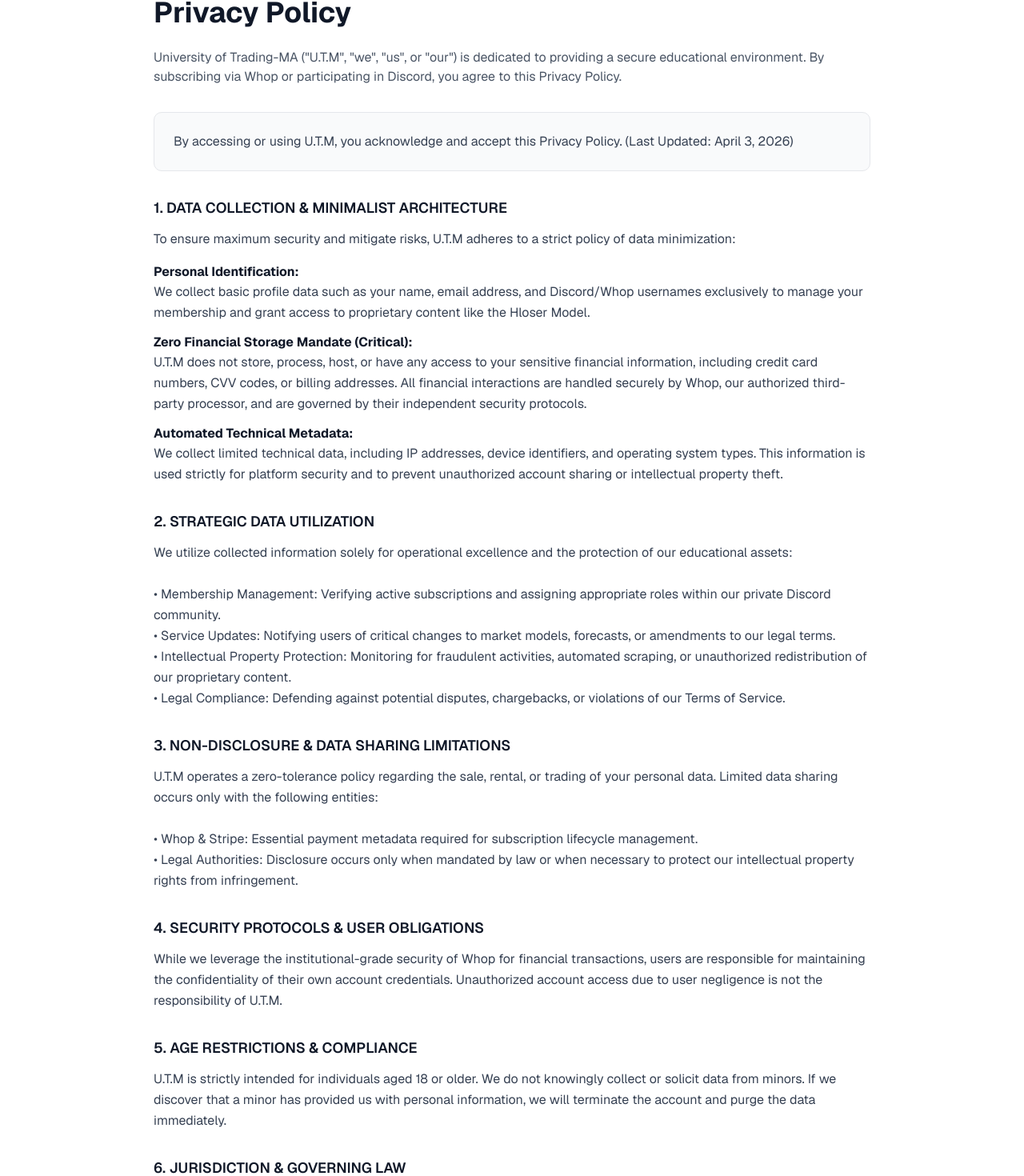
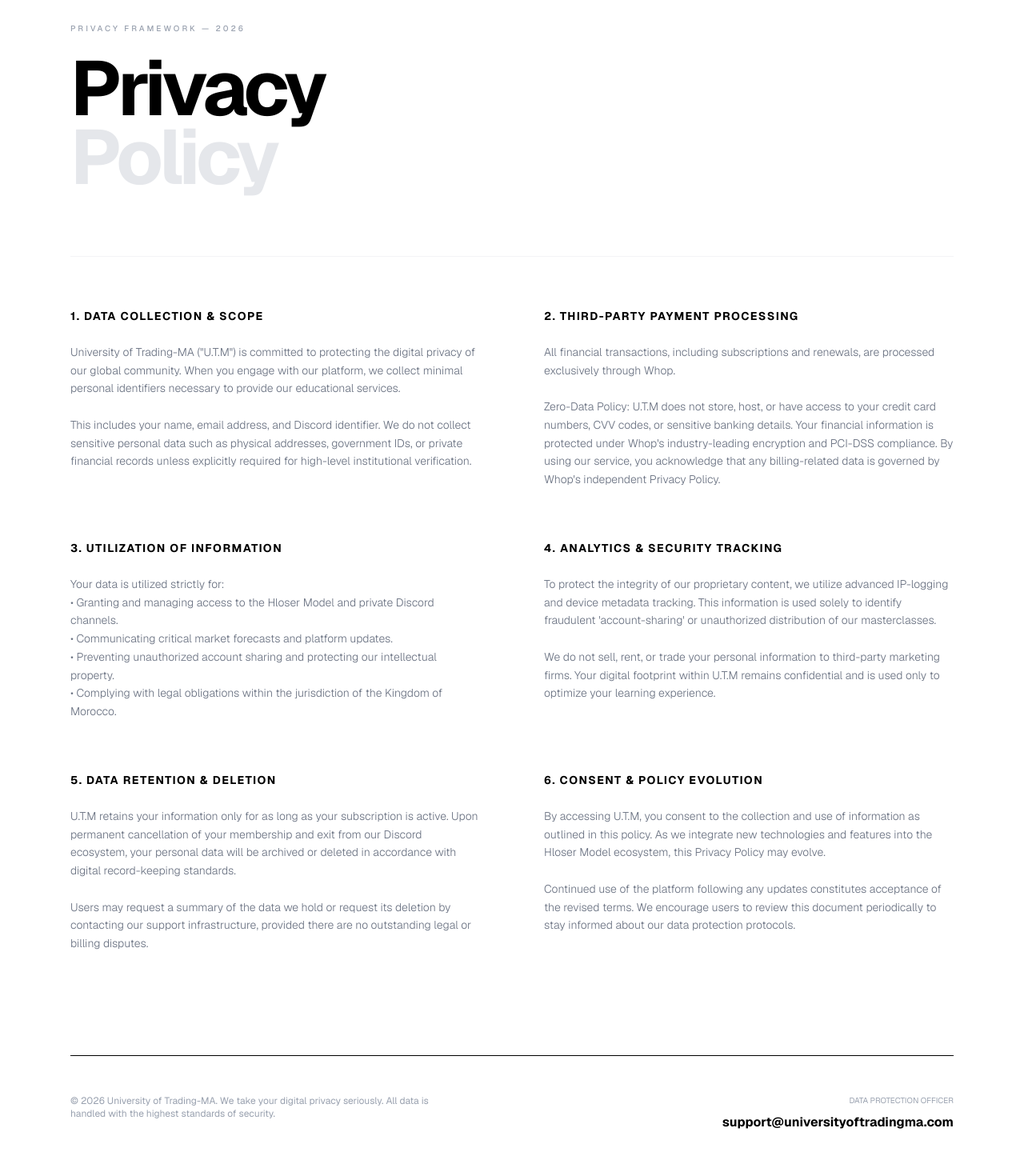
Before and after one commit to hloser77/University-of-Trading-MA, a Next.js app: page /privacy in a window 1280 px wide. Shown: the part 132-1602 px from the top of the page at 80% size. Built offline with nearby package versions, Linux system fonts and the light colour scheme.

Commit message:
Update page.tsx

```diff
--- a/app/privacy/page.tsx
+++ b/app/privacy/page.tsx
@@ -1,149 +1,99 @@
-"use client"
+"use client";
 
-import Header from "@/components/header"
-import Footer from "@/components/footer"
-
-interface SubSection {
-  title: string
-  content: string
-}
-
-interface Section {
-  title: string
-  content: string
-  subsections?: SubSection[]
-}
+import Header from "@/components/header";
+import Footer from "@/components/footer";
 
 export default function PrivacyPolicy() {
-  const sections: Section[] = [
+  const lastUpdated = "April 3, 2026";
+
+  const sections = [
     {
-      title: "DATA COLLECTION & MINIMALIST ARCHITECTURE",
-      content: `To ensure maximum security and mitigate risks, U.T.M adheres to a strict policy of data minimization:`,
-      subsections: [
-        {
-          title: "Personal Identification:",
-          content: `We collect basic profile data such as your name, email address, and Discord/Whop usernames exclusively to manage your membership and grant access to proprietary content like the Hloser Model.`,
+      title: "1. DATA COLLECTION & SCOPE",
+      content: `University of Trading-MA ("U.T.M") is committed to protecting the digital privacy of our global community. When you engage with our platform, we collect minimal personal identifiers necessary to provide our educational services.
+
+This includes your name, email address, and Discord identifier. We do not collect sensitive personal data such as physical addresses, government IDs, or private financial records unless explicitly required for high-level institutional verification.`
     },
     {
-          title: "Zero Financial Storage Mandate (Critical):",
-          content: `U.T.M does not store, process, host, or have any access to your sensitive financial information, including credit card numbers, CVV codes, or billing addresses. All financial interactions are handled securely by Whop, our authorized third-party processor, and are governed by their independent security protocols.`,
+      title: "2. THIRD-PARTY PAYMENT PROCESSING",
+      content: `All financial transactions, including subscriptions and renewals, are processed exclusively through Whop.
+
+Zero-Data Policy: U.T.M does not store, host, or have access to your credit card numbers, CVV codes, or sensitive banking details. Your financial information is protected under Whop's industry-leading encryption and PCI-DSS compliance. By using our service, you acknowledge that any billing-related data is governed by Whop's independent Privacy Policy.`
     },
     {
-          title: "Automated Technical Metadata:",
-          content: `We collect limited technical data, including IP addresses, device identifiers, and operating system types. This information is used strictly for platform security and to prevent unauthorized account sharing or intellectual property theft.`,
+      title: "3. UTILIZATION OF INFORMATION",
+      content: `Your data is utilized strictly for:
+• Granting and managing access to the Hloser Model and private Discord channels.
+• Communicating critical market forecasts and platform updates.
+• Preventing unauthorized account sharing and protecting our intellectual property.
+• Complying with legal obligations within the jurisdiction of the Kingdom of Morocco.`
     },
-      ],
+    {
+      title: "4. ANALYTICS & SECURITY TRACKING",
+      content: `To protect the integrity of our proprietary content, we utilize advanced IP-logging and device metadata tracking. This information is used solely to identify fraudulent 'account-sharing' or unauthorized distribution of our masterclasses.
+
+We do not sell, rent, or trade your personal information to third-party marketing firms. Your digital footprint within U.T.M remains confidential and is used only to optimize your learning experience.`
     },
+    {
+      title: "5. DATA RETENTION & DELETION",
+      content: `U.T.M retains your information only for as long as your subscription is active. Upon permanent cancellation of your membership and exit from our Discord ecosystem, your personal data will be archived or deleted in accordance with digital record-keeping standards.
 
+Users may request a summary of the data we hold or request its deletion by contacting our support infrastructure, provided there are no outstanding legal or billing disputes.`
+    },
     {
-      title: "STRATEGIC DATA UTILIZATION",
-      content: `We utilize collected information solely for operational excellence and the protection of our educational assets:
+      title: "6. CONSENT & POLICY EVOLUTION",
+      content: `By accessing U.T.M, you consent to the collection and use of information as outlined in this policy. As we integrate new technologies and features into the Hloser Model ecosystem, this Privacy Policy may evolve.
 
-• Membership Management: Verifying active subscriptions and assigning appropriate roles within our private Discord community.
-• Service Updates: Notifying users of critical changes to market models, forecasts, or amendments to our legal terms.
-• Intellectual Property Protection: Monitoring for fraudulent activities, automated scraping, or unauthorized redistribution of our proprietary content.
-• Legal Compliance: Defending against potential disputes, chargebacks, or violations of our Terms of Service.`,
-    },
-
-    {
-      title: "NON-DISCLOSURE & DATA SHARING LIMITATIONS",
-      content: `U.T.M operates a zero-tolerance policy regarding the sale, rental, or trading of your personal data. Limited data sharing occurs only with the following entities:
-
-• Whop & Stripe: Essential payment metadata required for subscription lifecycle management.
-• Legal Authorities: Disclosure occurs only when mandated by law or when necessary to protect our intellectual property rights from infringement.`,
-    },
-
-    {
-      title: "SECURITY PROTOCOLS & USER OBLIGATIONS",
-      content: `While we leverage the institutional-grade security of Whop for financial transactions, users are responsible for maintaining the confidentiality of their own account credentials. Unauthorized account access due to user negligence is not the responsibility of U.T.M.`,
-    },
-
-    {
-      title: "AGE RESTRICTIONS & COMPLIANCE",
-      content: `U.T.M is strictly intended for individuals aged 18 or older. We do not knowingly collect or solicit data from minors. If we discover that a minor has provided us with personal information, we will terminate the account and purge the data immediately.`,
-    },
-
-    {
-      title: "JURISDICTION & GOVERNING LAW",
-      content: `This Privacy Policy is governed by the laws of the Kingdom of Morocco and is aligned with international digital commerce standards. Users accessing our services from other jurisdictions are responsible for ensuring compliance with their respective local regulations.`,
-    },
-
-    {
-      title: "AMENDMENTS & UPDATES",
-      content: `U.T.M reserves the right to modify this Privacy Policy at any time to reflect changes in our services or legal obligations. Continued use of the platform after any modifications constitutes an irrevocable acceptance of the updated policy.`,
-    },
-  ]
+Continued use of the platform following any updates constitutes acceptance of the revised terms. We encourage users to review this document periodically to stay informed about our data protection protocols.`
+    }
+  ];
 
   return (
-    <>
+    <div className="bg-white min-h-screen">
       <Header />
 
-      <main className="min-h-screen bg-white pt-32 pb-20 px-4 sm:px-6 lg:px-8">
-        <div className="max-w-4xl mx-auto">
-
-          <h1 className="text-4xl font-bold mb-6 text-gray-900">
-            Privacy Policy
+      <main className="max-w-[1200px] mx-auto pt-40 pb-24 px-6 md:px-12">
+        {/* العناوين الضخمة بنفس ستايل الصفحات السابقة */}
+        <div className="mb-20">
+          <p className="text-[10px] uppercase tracking-[0.3em] text-gray-400 mb-6 font-medium">
+            Privacy Framework — 2026
+          </p>
+          <h1 className="text-6xl md:text-8xl font-bold text-black tracking-tighter leading-[0.9]">
+            Privacy <br />
+            <span className="text-gray-200">Policy</span>
           </h1>
-
-          <p className="text-base text-gray-600 mb-8">
-            University of Trading-MA ("U.T.M", "we", "us", or "our") is dedicated to providing a secure educational environment. By subscribing via Whop or participating in Discord, you agree to this Privacy Policy.
-          </p>
-
-          <div className="mb-8 bg-gray-50 border border-gray-200 p-6 rounded-lg">
-            <p className="text-base text-gray-700">
-              By accessing or using U.T.M, you acknowledge and accept this Privacy Policy.
-              (Last Updated: April 3, 2026)
-            </p>
         </div>
 
-          <div className="text-base text-gray-700 leading-relaxed space-y-8">
+        {/* تقسيم النصوص على شكل Grid كما في الصور التي أعجبتك */}
+        <div className="grid grid-cols-1 md:grid-cols-2 gap-x-20 gap-y-16 border-t border-gray-100 pt-16">
           {sections.map((section, index) => (
-              <div key={index}>
-                <h2 className="font-semibold text-lg mb-3 text-gray-900">
-                  {index + 1}. {section.title}
+            <section key={index} className="group">
+              <h2 className="text-sm font-bold text-black uppercase mb-6 tracking-widest">
+                {section.title}
               </h2>
-
-                <p className="whitespace-pre-wrap">{section.content}</p>
-
-                {section.subsections && (
-                  <div className="mt-4 space-y-3">
-                    {section.subsections.map((sub, i) => (
-                      <div key={i}>
-                        <h3 className="font-bold text-base text-gray-900">
-                          {sub.title}
-                        </h3>
-                        <p className="whitespace-pre-wrap text-gray-700">
-                          {sub.content}
+              <p className="text-gray-500 text-sm leading-relaxed font-light whitespace-pre-line">
+                {section.content}
               </p>
-                      </div>
-                    ))}
-                  </div>
-                )}
-              </div>
+            </section>
           ))}
         </div>
 
-          <div className="mt-10 pt-6 border-t border-gray-200">
-            <h2 className="font-semibold text-lg mb-3 text-gray-900">
-              Contact Us
-            </h2>
-
-            <p className="text-base text-gray-700">
-              For inquiries regarding your data, contact:
-              {" "}
-              <a
-                href="mailto:support@universityoftradingma.com"
-                className="text-blue-600 underline hover:text-blue-800"
-              >
+        {/* الجزء السفلي للتواصل القانوني */}
+        <div className="mt-32 pt-12 border-t border-black">
+          <div className="flex flex-col md:flex-row justify-between items-start gap-8">
+            <p className="text-gray-400 text-xs max-w-md">
+              © 2026 University of Trading-MA. We take your digital privacy seriously. All data is handled with the highest standards of security.
+            </p>
+            <div className="text-right">
+              <p className="text-[10px] uppercase text-gray-400 mb-2">Data Protection Officer</p>
+              <a href="mailto:support@universityoftradingma.com" className="text-black font-bold hover:underline">
                 support@universityoftradingma.com
               </a>
-            </p>
             </div>
-
+          </div>
         </div>
       </main>
 
       <Footer />
-    </>
-  )
+    </div>
+  );
 }
```
Lines whose indentation alone changed are shown as unchanged.
